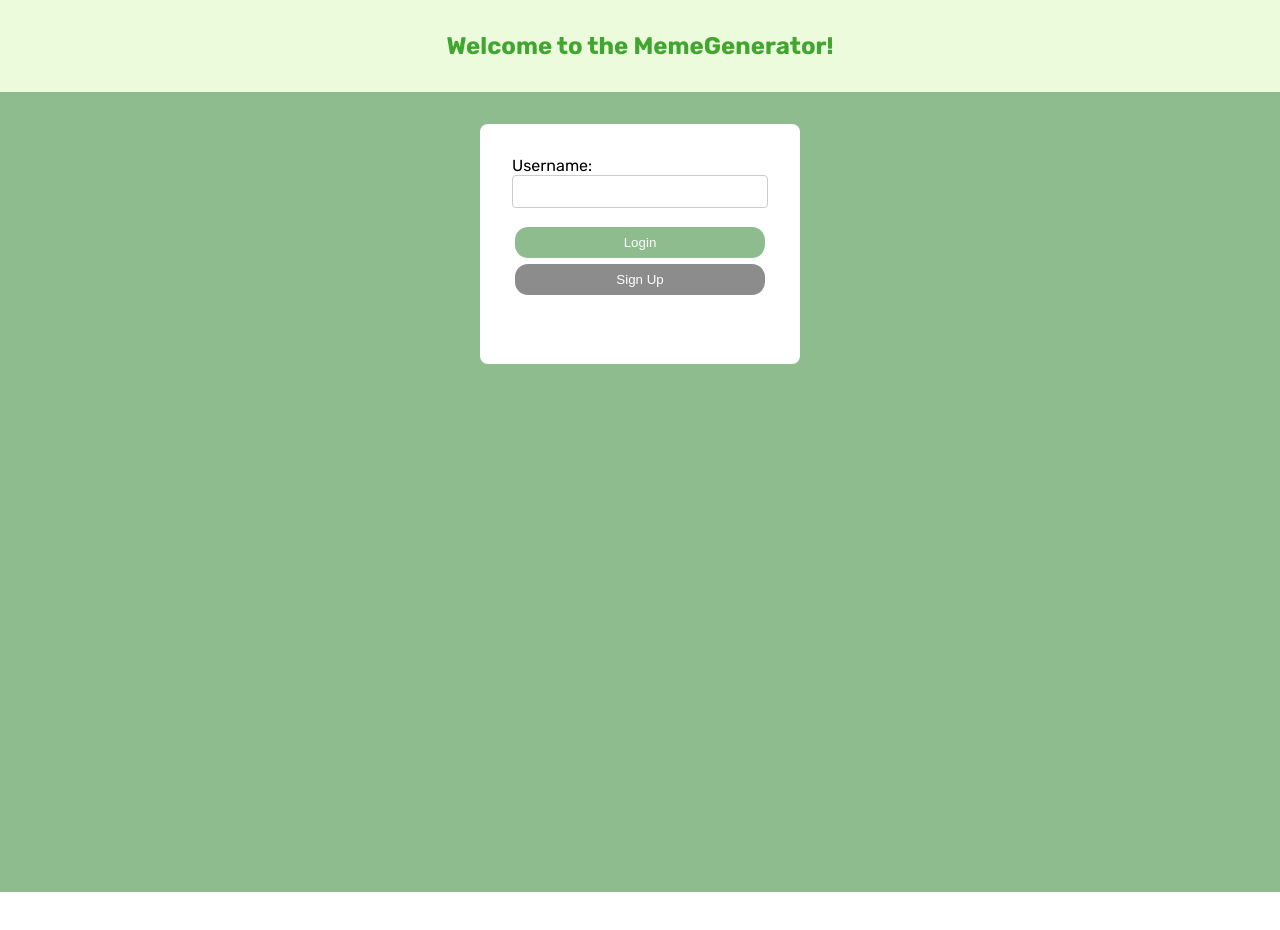
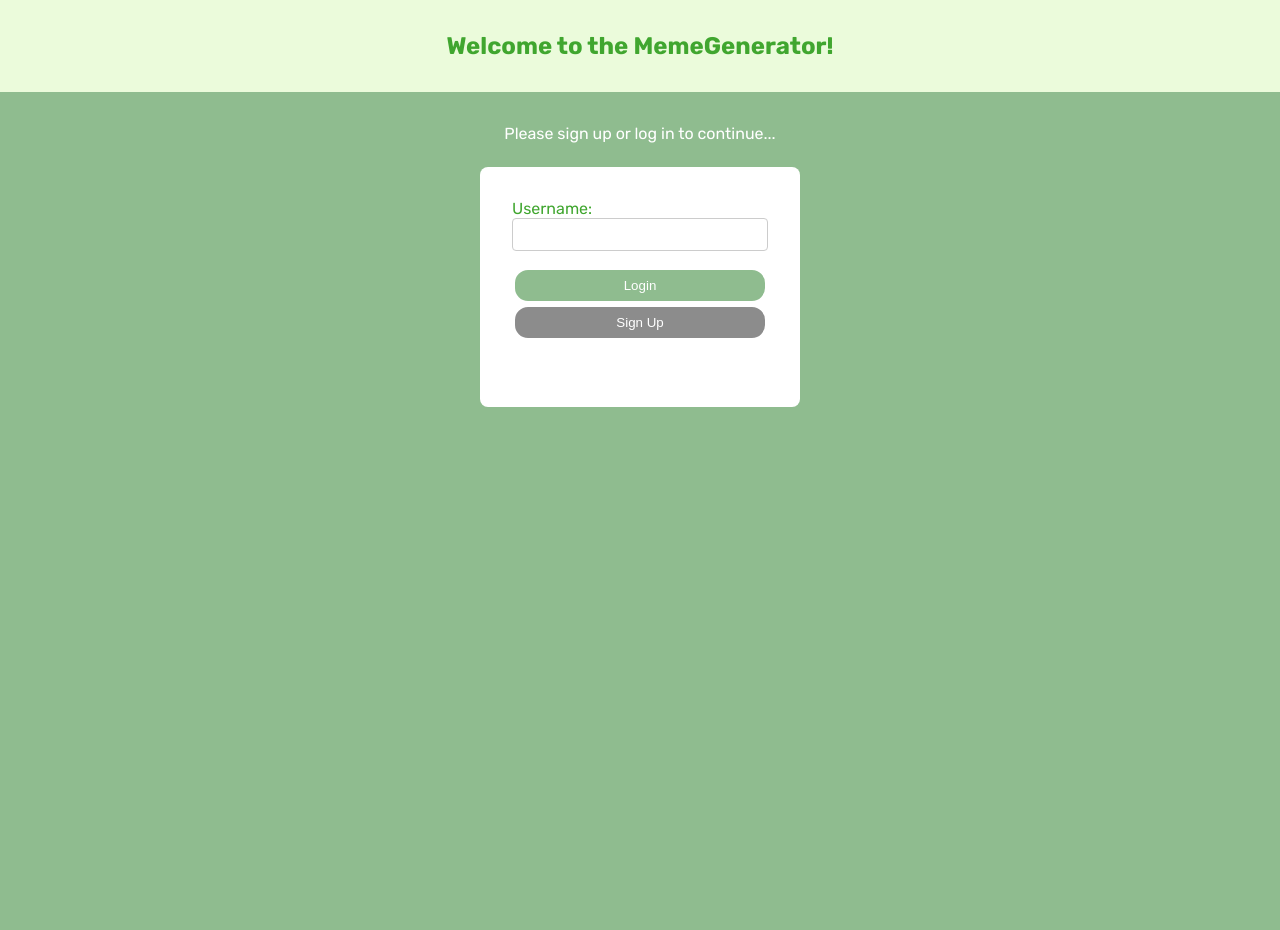
Before and after one commit to mimuc/mememuc-template, a React (Create React App) app in the folder react-frontend/: page /editor in a window 1280 px wide. Shown: the top 930 px of the page. Before the commit the page ends 892 px from the top, so only its background shows below. Built offline with nearby package versions, Linux system fonts and the light colour scheme.

Commit message:
login layout

```diff
--- a/react-frontend/src/scenes/login.js
+++ b/react-frontend/src/scenes/login.js
@@ -35,12 +35,12 @@ const Login = ({ onLogin, onSignup, usernames }) => {
         <div>
             <div style={{ background: "#EBFBDB",padding: "1rem", display: "flex", alignItems: "center", justifyContent: "center" }}>
                 <h1 style={{ color: "#40A62F",  fontSize: "24px" }}>Welcome to the MemeGenerator!</h1></div>
+            {errorMessage && <div style={{ background: "pink", color: "darkred", display: "flex", alignItems: "center", justifyContent: "center" }}>{errorMessage}</div>}
+            <div style={{ background: "#8FBC8F", color: "white", paddingTop: "2rem", display: "flex", alignItems: "center", justifyContent: "center" }}>Please sign up or log in to continue...</div>
+            <div style={{ background: "#8FBC8F", padding: "1.5rem", height: "100vh", display: "flex", alignItems: "top", justifyContent: "center" }}>
 
-            {errorMessage && <div style={{ background: "pink", color: "darkred", display: "flex", alignItems: "center", justifyContent: "center" }}>{errorMessage}</div>}
-
-            <div style={{ background: "#8FBC8F", padding: "2rem", height: "100vh", display: "flex", alignItems: "top", justifyContent: "center" }}>
                 <div style={{ background: "#fff", padding: "2rem", borderRadius: "0.5rem", width: "20rem", height:"15rem"}}>
-                    <label htmlFor="username">Username:</label>
+                    <label style={{ color: "#40A62F"}} htmlFor="username">Username:</label>
                     <input
                         type="text"
                         id="username"
```
